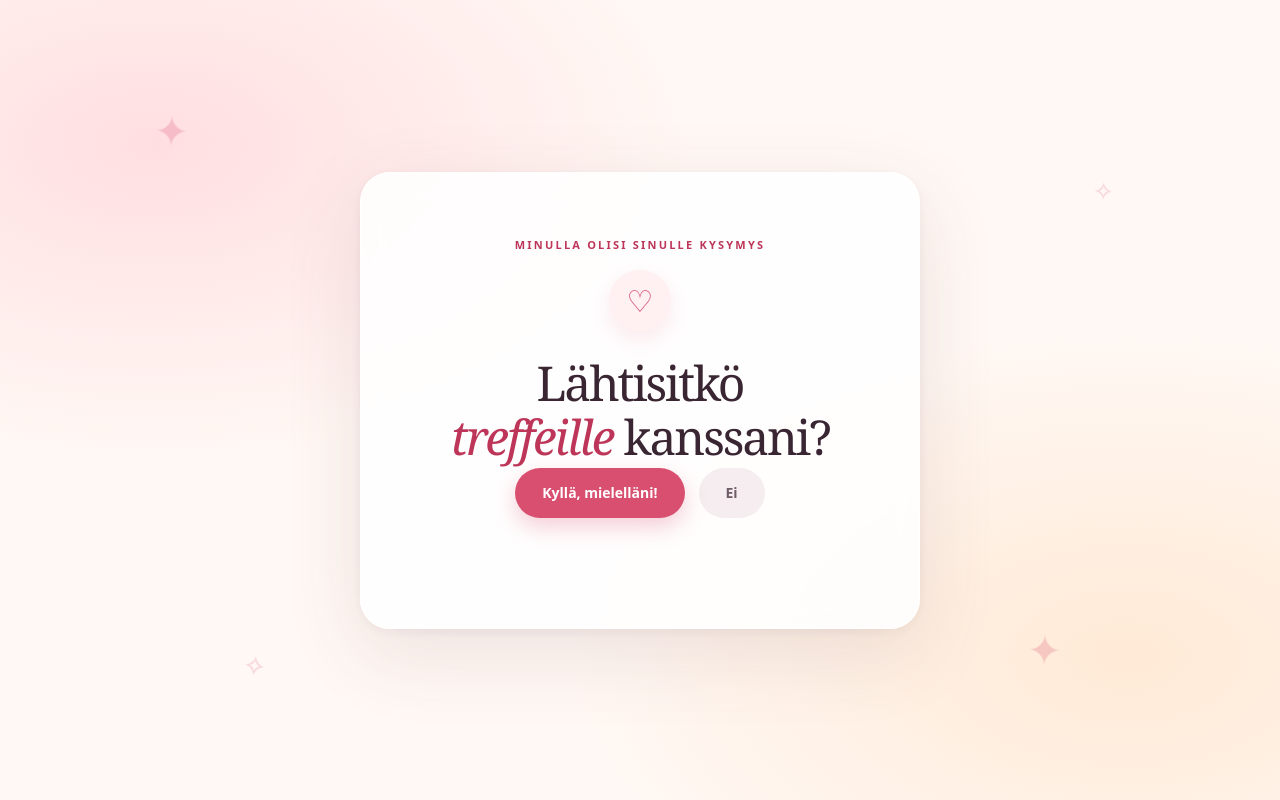
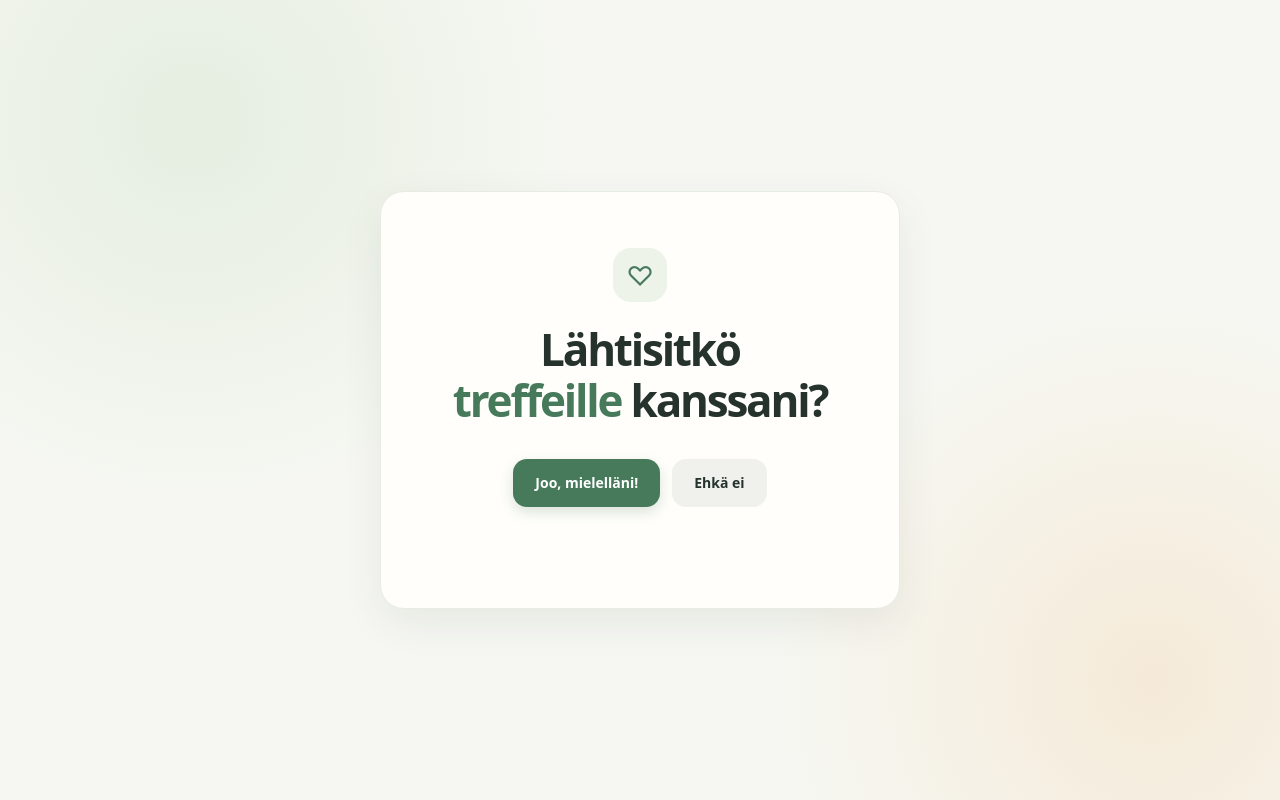
Before and after one commit to aapopaulus/Kyselypalkinto, a plain HTML site: page index.html in a window 1280 px wide. Drawn offline with Linux system fonts and the light colour scheme.

Commit message:
Make the date invitation more casual

```diff
--- a/index.html
+++ b/index.html
@@ -3,17 +3,17 @@
 <head>
   <meta charset="utf-8">
   <meta name="viewport" content="width=device-width, initial-scale=1">
-  <meta name="theme-color" content="#fff8f4">
-  <title>Yksi tärkeä kysymys</title>
+  <meta name="theme-color" content="#f6f7f2">
+  <title>Yksi kysymys</title>
   <style>
     :root {
       color-scheme: light;
-      --ink: #3a2633;
-      --muted: #806b77;
-      --rose: #d94f70;
-      --rose-dark: #bd3659;
-      --cream: #fff8f4;
-      --paper: rgba(255, 255, 255, .86);
+      --ink: #26332d;
+      --muted: #68756c;
+      --green: #477a5b;
+      --green-dark: #356347;
+      --background: #f6f7f2;
+      --card: #fffefa;
     }
 
     * { box-sizing: border-box; }
@@ -23,147 +23,126 @@
       margin: 0;
       display: grid;
       place-items: center;
-      overflow: hidden;
       padding: 24px;
       color: var(--ink);
       background:
-        radial-gradient(ellipse at 12% 18%, rgba(255, 205, 213, .6), transparent 34%),
-        radial-gradient(ellipse at 88% 82%, rgba(255, 222, 189, .55), transparent 35%),
-        var(--cream);
-      font-family: ui-serif, Georgia, Cambria, "Times New Roman", serif;
+        radial-gradient(circle at 15% 15%, #e5eee1 0, transparent 30%),
+        radial-gradient(circle at 90% 85%, #f5ead8 0, transparent 28%),
+        var(--background);
+      font-family: system-ui, -apple-system, BlinkMacSystemFont, "Segoe UI", sans-serif;
     }
 
-    .sparkle {
-      position: fixed;
-      z-index: 0;
-      color: rgba(217, 79, 112, .24);
-      font-size: clamp(20px, 4vw, 42px);
-      animation: float 6s ease-in-out infinite;
-      user-select: none;
-    }
-    .sparkle.one { top: 13%; left: 12%; }
-    .sparkle.two { top: 22%; right: 13%; animation-delay: -2s; font-size: 25px; }
-    .sparkle.three { bottom: 13%; left: 19%; animation-delay: -4s; font-size: 28px; }
-    .sparkle.four { right: 17%; bottom: 15%; }
-
     .card {
-      position: relative;
-      z-index: 1;
-      width: min(100%, 560px);
-      padding: clamp(34px, 7vw, 64px) clamp(24px, 7vw, 62px);
-      border: 1px solid rgba(255, 255, 255, .9);
-      border-radius: 30px;
-      background: var(--paper);
-      box-shadow: 0 24px 80px rgba(109, 62, 77, .12), 0 3px 12px rgba(109, 62, 77, .06);
+      width: min(100%, 520px);
+      padding: clamp(32px, 7vw, 56px) clamp(24px, 7vw, 52px);
+      border: 1px solid #e8ebe3;
+      border-radius: 24px;
+      background: var(--card);
+      box-shadow: 0 14px 40px rgba(48, 65, 53, .08);
       text-align: center;
-      backdrop-filter: blur(12px);
-      animation: appear .7s cubic-bezier(.2,.8,.2,1) both;
-    }
-
-    .eyebrow {
-      margin: 0 0 18px;
-      color: var(--rose-dark);
-      font: 700 11px/1.4 system-ui, sans-serif;
-      letter-spacing: .2em;
-      text-transform: uppercase;
+      animation: appear .5s ease both;
     }
 
     .heart {
       display: grid;
-      width: 62px;
-      height: 62px;
-      margin: 0 auto 24px;
+      width: 54px;
+      height: 54px;
+      margin: 0 auto 22px;
       place-items: center;
-      border-radius: 50%;
-      background: #fff0f2;
-      color: var(--rose);
-      font: 30px/1 system-ui, sans-serif;
-      box-shadow: 0 8px 22px rgba(217, 79, 112, .12);
+      border-radius: 18px;
+      background: #edf3e9;
+      color: var(--green);
+      font-size: 27px;
     }
 
     h1 {
       margin: 0;
-      font-size: clamp(32px, 7vw, 48px);
-      font-weight: 500;
-      letter-spacing: -.045em;
-      line-height: 1.12;
+      font-size: clamp(30px, 7vw, 44px);
+      font-weight: 700;
+      letter-spacing: -.05em;
+      line-height: 1.15;
     }
-    h1 span { color: var(--rose-dark); font-style: italic; }
-
-    .subtitle {
-      max-width: 360px;
-      margin: 18px auto 30px;
-      color: var(--muted);
-      font: 15px/1.7 system-ui, sans-serif;
-    }
+    h1 span { color: var(--green); }
 
     .buttons {
       display: flex;
       min-height: 58px;
       align-items: center;
       justify-content: center;
-      gap: 14px;
+      gap: 12px;
       flex-wrap: wrap;
+      margin-top: 28px;
     }
 
     button, .sms-link {
-      min-height: 50px;
+      min-height: 48px;
       border: 0;
-      border-radius: 999px;
-      padding: 0 27px;
-      font: 700 14px/1 system-ui, sans-serif;
+      border-radius: 14px;
+      padding: 0 22px;
+      font: 650 14px/1 system-ui, sans-serif;
       cursor: pointer;
-      transition: transform .24s ease, box-shadow .2s ease, background .2s ease;
+      transition: transform .2s ease, background .2s ease, box-shadow .2s ease;
     }
 
     #yes {
       position: relative;
       z-index: 2;
       color: #fff;
-      background: var(--rose);
-      box-shadow: 0 9px 22px rgba(217, 79, 112, .28);
+      background: var(--green);
+      box-shadow: 0 5px 13px rgba(71, 122, 91, .2);
       transform: scale(var(--yes-scale, 1));
     }
-    #yes:hover, .sms-link:hover { background: var(--rose-dark); box-shadow: 0 12px 25px rgba(217, 79, 112, .3); }
+    #yes:hover, .sms-link:hover { background: var(--green-dark); }
     #yes:active, .sms-link:active { transform: scale(.97); }
 
     #no {
-      color: #705c66;
-      background: #f5edf0;
+      color: var(--ink);
+      background: #f0f1ed;
     }
-    #no:hover { background: #eee1e7; }
+    #no:hover { background: #e6e9e2; }
 
     .message {
-      min-height: 25px;
-      margin: 17px 0 0;
-      color: var(--rose-dark);
+      min-height: 24px;
+      margin: 16px 0 0;
+      color: var(--green-dark);
       font: 600 14px/1.5 system-ui, sans-serif;
     }
 
-    .success { animation: appear .5s ease both; }
+    .success { animation: appear .45s ease both; }
     .success .heart { animation: heartbeat 1.1s ease-in-out infinite; }
-    .success h1 { font-size: clamp(35px, 7vw, 50px); }
+    .success h1 { font-size: clamp(32px, 7vw, 46px); }
+    .subtitle {
+      margin: 18px 0 24px;
+      color: var(--muted);
+      font-size: 15px;
+      line-height: 1.6;
+    }
     .sms-link {
       display: inline-flex;
       align-items: center;
       justify-content: center;
-      margin-top: 5px;
       color: #fff;
-      background: var(--rose);
-      box-shadow: 0 9px 22px rgba(217, 79, 112, .28);
+      background: var(--green);
       text-decoration: none;
     }
-    .small-note { margin: 18px 0 0; color: var(--muted); font: 12px/1.6 system-ui, sans-serif; }
+    .small-note { margin: 16px 0 0; color: var(--muted); font-size: 12px; line-height: 1.6; }
 
-    @keyframes float { 0%, 100% { transform: translateY(0) rotate(0); } 50% { transform: translateY(-12px) rotate(9deg); } }
-    @keyframes appear { from { opacity: 0; transform: translateY(12px) scale(.98); } to { opacity: 1; transform: translateY(0) scale(1); } }
-    @keyframes heartbeat { 0%, 100% { transform: scale(1); } 15% { transform: scale(1.12); } 30% { transform: scale(1); } 45% { transform: scale(1.08); } }
+    @keyframes appear {
+      from { opacity: 0; transform: translateY(10px); }
+      to { opacity: 1; transform: translateY(0); }
+    }
+    @keyframes heartbeat {
+      0%, 100% { transform: scale(1); }
+      15% { transform: scale(1.12); }
+      30% { transform: scale(1); }
+      45% { transform: scale(1.08); }
+    }
 
     @media (max-width: 420px) {
       body { padding: 16px; }
-      .card { border-radius: 24px; }
-      .buttons { gap: 12px; }
-      button { padding: 0 23px; }
+      .card { border-radius: 20px; }
+      .buttons { gap: 10px; }
+      button { padding: 0 18px; }
     }
     @media (prefers-reduced-motion: reduce) {
       *, *::before, *::after { animation-duration: .01ms !important; animation-iteration-count: 1 !important; scroll-behavior: auto !important; transition-duration: .01ms !important; }
@@ -171,18 +150,12 @@
   </style>
 </head>
 <body>
-  <span class="sparkle one" aria-hidden="true">✦</span>
-  <span class="sparkle two" aria-hidden="true">✧</span>
-  <span class="sparkle three" aria-hidden="true">✧</span>
-  <span class="sparkle four" aria-hidden="true">✦</span>
-
   <main class="card" id="card" aria-live="polite">
-    <p class="eyebrow">Minulla olisi sinulle kysymys</p>
     <div class="heart" aria-hidden="true">♡</div>
     <h1>Lähtisitkö<br><span>treffeille</span> kanssani?</h1>
     <div class="buttons">
-      <button id="yes" type="button">Kyllä, mielelläni!</button>
-      <button id="no" type="button">Ei</button>
+      <button id="yes" type="button">Joo, mielelläni!</button>
+      <button id="no" type="button">Ehkä ei</button>
     </div>
     <p class="message" id="message" role="status"></p>
   </main>
@@ -200,7 +173,7 @@
 
     noButton.addEventListener("click", () => {
       noCount += 1;
-      message.textContent = "Hups, väärä vastaus 😉";
+      message.textContent = "Ei se mitään 🙂";
       yesButton.style.setProperty("--yes-scale", String(Math.min(1 + noCount * 0.18, 2.4)));
     });
 
@@ -209,11 +182,10 @@
       const smsUrl = `sms:${recipient}?&body=${encodeURIComponent(SMS_TEXT)}`;
       card.innerHTML = `
         <section class="success">
-          <p class="eyebrow">Tiesin, että valitset oikein</p>
           <div class="heart" aria-hidden="true">♥</div>
-          <h1>Onnea meille!<br><span>Tästä tulee ihanaa.</span></h1>
-          <p class="subtitle">Nyt enää tärkein kysymys:</p>
-          <a class="sms-link" href="${smsUrl}">Lähetä minulle viesti ✉</a>
+          <h1>Jes!<br><span>Tästä tulee kivaa.</span></h1>
+          <p class="subtitle">Laitetaanko suunnitelmat lukkoon?</p>
+          <a class="sms-link" href="${smsUrl}">Laita viesti ✉</a>
           <p class="small-note">Viestissä lukee: “${SMS_TEXT}”</p>
         </section>`;
     });
```
